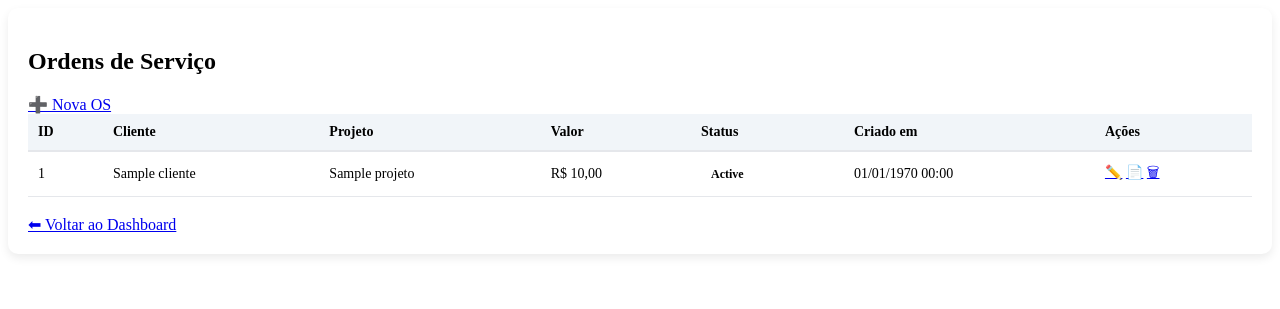
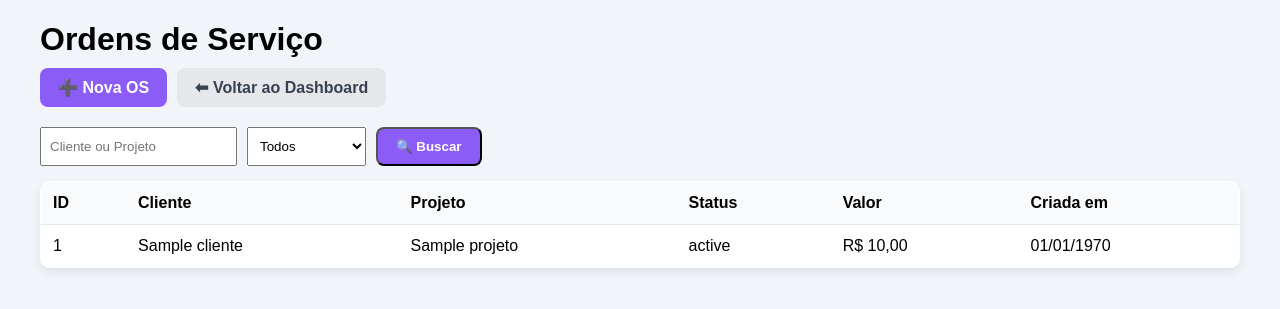
Before and after one commit to adalberto-martins/amdigital-erp, a PHP site: page /ordens_servico.php in a window 1280 px wide. Shown: the top 309 px of the page. Run offline with PHP 8.4, Linux system fonts and the light colour scheme; the visitor is signed in with stand-in values (Sample User, id 1); tables that the repository leaves empty or names only in its code hold one stand-in row (values such as "Sample post").

Commit message:
Update ordens_servico.php

```diff
--- a/public/ordens_servico.php
+++ b/public/ordens_servico.php
@@ -2,23 +2,44 @@
 require __DIR__ . "/../app/auth/seguranca.php";
 require __DIR__ . "/../config/database.php";
 
+/* =========================
+   BUSCA / FILTROS
+========================= */
+$busca  = $_GET['busca'] ?? '';
+$status = $_GET['status'] ?? '';
+
 $sql = "
     SELECT
         os.id,
+        os.status,
         os.valor,
-    os.status,
         os.criado_em,
-    c.nome AS cliente,
-    p.nome AS projeto
+        p.nome AS projeto,
+        c.nome AS cliente
     FROM ordens_servico os
+    JOIN projetos p ON p.id = os.projeto_id
     JOIN clientes c ON c.id = os.cliente_id
-LEFT JOIN projetos p ON p.id = os.projeto_id
-ORDER BY os.id DESC
+    WHERE 1=1
 ";
+$params = [];
 
-$ordens = $pdo->query($sql)->fetchAll();
+if (!empty($busca)) {
+    $sql .= " AND (p.nome LIKE ? OR c.nome LIKE ?)";
+    $params[] = "%$busca%";
+    $params[] = "%$busca%";
+}
+
+if (!empty($status)) {
+    $sql .= " AND os.status = ?";
+    $params[] = $status;
+}
+
+$sql .= " ORDER BY os.id DESC";
+
+$stmt = $pdo->prepare($sql);
+$stmt->execute($params);
+$ordens = $stmt->fetchAll(PDO::FETCH_ASSOC);
 ?>
-
 <!DOCTYPE html>
 <html lang="pt-br">
 <head>
@@ -26,113 +47,170 @@ $ordens = $pdo->query($sql)->fetchAll();
 <title>Ordens de Serviço</title>
 
 <style>
-.table-container {
-    background: #fff;
-    padding: 20px;
-    border-radius: 10px;
-    box-shadow: 0 4px 10px rgba(0,0,0,.08);
+body {
+    font-family: Arial, sans-serif;
+    background: #f1f5f9;
+}
+
+.container {
+    max-width: 1200px;
+    margin: 0 auto;
+}
+
+h1 {
+    margin-bottom: 10px;
+}
+
+/* filtros */
+.filtro {
+    display: flex;
+    gap: 10px;
+    margin-bottom: 15px;
+}
+
+.filtro input,
+.filtro select {
+    padding: 8px;
+}
+
+/* botões */
+.botoes {
+    display: flex;
+    gap: 10px;
+    margin-bottom: 20px;
+}
+
+.btn {
+    padding: 10px 18px;
+    border-radius: 8px;
+    text-decoration: none;
+    font-weight: bold;
+    transition: .2s;
+}
+
+.btn-primary {
+    background: #8b5cf6;
+    color: #fff;
+}
+
+.btn-primary:hover {
+    background: #7c3aed;
+}
+
+.btn-secondary {
+    background: #e5e7eb;
+    color: #374151;
+}
+
+.btn-secondary:hover {
+    background: #d1d5db;
+}
+
+/* tabela */
+.table-wrapper {
+    display: flex;
+    justify-content: center;
 }
 
 .system-table {
     width: 100%;
+    max-width: 1200px;
     border-collapse: collapse;
-    font-size: 14px;
+    background: #fff;
+    border: 1px solid #e5e7eb;
+    border-radius: 10px;
+    overflow: hidden;
+    box-shadow: 0 4px 10px rgba(0,0,0,.08);
 }
 
-.system-table th {
-    background: #f1f5f9;
-    padding: 10px;
+.system-table th,
+.system-table td {
+    padding: 12px;
+    border-bottom: 1px solid #e5e7eb;
     text-align: left;
-    border-bottom: 2px solid #e5e7eb;
 }
 
-.system-table td {
-    padding: 10px;
-    border-bottom: 1px solid #e5e7eb;
+.system-table thead {
+    background: #f8fafc;
 }
 
-.badge {
-    padding: 4px 10px;
-    border-radius: 12px;
-    font-size: 12px;
-    font-weight: bold;
+.linha-click {
+    cursor: pointer;
+    transition: background-color .15s ease;
 }
 
-.badge-aberta {
-    background: #e0f2fe;
-    color: #075985;
-}
-
-.badge-executando {
-    background: #fef9c3;
-    color: #854d0e;
-}
-
-.badge-concluida {
-    background: #dcfce7;
-    color: #166534;
-}
-
-.badge-cancelada {
-    background: #fee2e2;
-    color: #991b1b;
+.linha-click:hover {
+    background-color: #f3f4f6;
 }
 </style>
 </head>
 
 <body>
+<div class="container">
 
-<div class="table-container">
-<h2>Ordens de Serviço</h2>
+<h1>Ordens de Serviço</h1>
 
-<a href="os_nova.php">➕ Nova OS</a>
+<!-- BOTÕES -->
+<div class="botoes">
+    <a href="os_nova.php" class="btn btn-primary">➕ Nova OS</a>
+    <a href="index.php" class="btn btn-secondary">⬅ Voltar ao Dashboard</a>
+</div>
 
+<!-- FILTRO -->
+<form method="get" class="filtro">
+    <input type="text" name="busca"
+           value="<?= htmlspecialchars($busca) ?>"
+           placeholder="Cliente ou Projeto">
+
+    <select name="status">
+        <option value="">Todos</option>
+        <option value="aberta" <?= $status=='aberta'?'selected':'' ?>>Aberta</option>
+        <option value="em_execucao" <?= $status=='em_execucao'?'selected':'' ?>>Em execução</option>
+        <option value="concluida" <?= $status=='concluida'?'selected':'' ?>>Concluída</option>
+        <option value="cancelada" <?= $status=='cancelada'?'selected':'' ?>>Cancelada</option>
+    </select>
+
+    <button class="btn btn-primary">🔍 Buscar</button>
+</form>
+
+<!-- TABELA -->
+<div class="table-wrapper">
 <table class="system-table">
+    <thead>
         <tr>
             <th>ID</th>
             <th>Cliente</th>
             <th>Projeto</th>
+            <th>Status</th>
             <th>Valor</th>
-    <th>Status</th>
-    <th>Criado em</th>
-    <th>Ações</th>
+            <th>Criada em</th>
         </tr>
+    </thead>
+    <tbody>
 
-<?php if (count($ordens) === 0): ?>
+    <?php if (empty($ordens)): ?>
         <tr>
-    <td colspan="7">Nenhuma ordem de serviço cadastrada.</td>
+            <td colspan="6">Nenhuma ordem de serviço encontrada</td>
         </tr>
-<?php else: ?>
+    <?php endif; ?>
+
     <?php foreach ($ordens as $os): ?>
-<tr>
+        <tr class="linha-click"
+            onclick="window.location='os_editar.php?id=<?= $os['id'] ?>'">
+
             <td><?= $os['id'] ?></td>
-    <td><?= htmlspecialchars($os['cliente'] ?? '') ?></td>
-    <td><?= htmlspecialchars($os['projeto'] ?? '—') ?></td>
-    <td>R$ <?= number_format($os['valor'], 2, ',', '.') ?></td>
-    <td>
-        <span class="badge badge-<?= $os['status'] ?>">
-            <?= ucfirst($os['status']) ?>
-        </span>
-    </td>
-    <td>
-        <?= date('d/m/Y H:i', strtotime($os['criado_em'])) ?>
-    </td>
-<td>
-    <a href="os_editar.php?id=<?= $os['id'] ?>">✏️</a>
-    <a href="os_pdf.php?id=<?= $os['id'] ?>" target="_blank">📄</a>
-    <a href="os_excluir.php?id=<?= $os['id'] ?>"
-       onclick="return confirm('Deseja excluir esta OS?')">🗑</a>
-</td>
-
-
+            <td><?= htmlspecialchars($os['cliente']) ?></td>
+            <td><?= htmlspecialchars($os['projeto']) ?></td>
+            <td><?= htmlspecialchars($os['status']) ?></td>
+            <td>R$ <?= number_format($os['valor'],2,',','.') ?></td>
+            <td><?= date('d/m/Y', strtotime($os['criado_em'])) ?></td>
         </tr>
     <?php endforeach; ?>
-<?php endif; ?>
+
+    </tbody>
 </table>
-
-<br>
-<a href="index.php">⬅ Voltar ao Dashboard</a>
 </div>
 
+</div>
 </body>
 </html>
```
Lines whose indentation alone changed are shown as unchanged.
